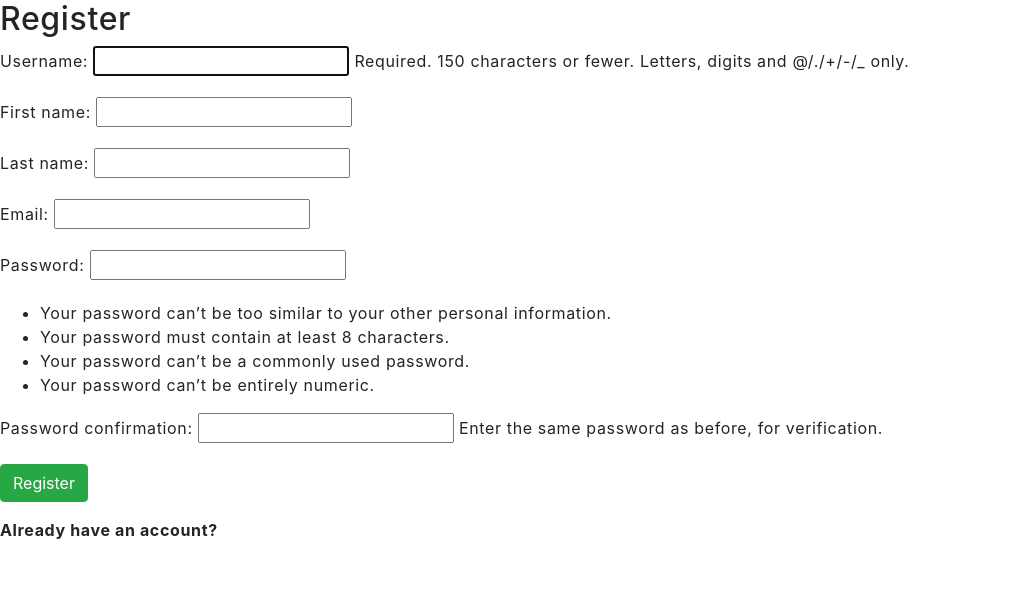
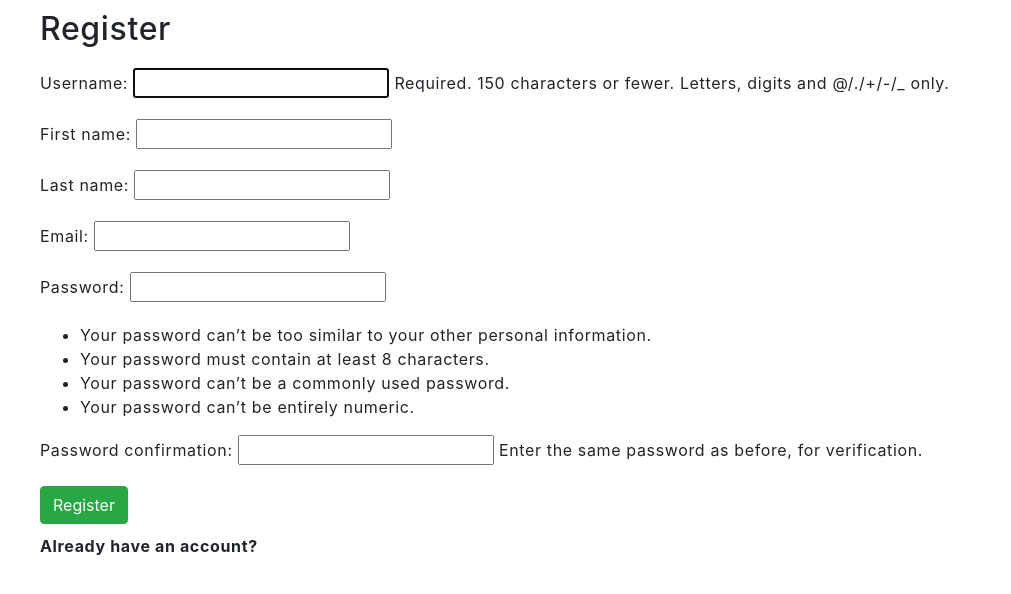
Before and after one commit to CamWri/CSCI4830FinalProject, a Django app: page /members/register/ in a window 1280 px wide. Shown: the part 56-650 px from the top of the page, without its empty margins (0-1011 px from the left). Run offline with Django 5.2, Linux system fonts and the light colour scheme; some libraries are stand-ins or nearby versions.

Commit message:
Register html changes

```diff
--- a/members/templates/register.html
+++ b/members/templates/register.html
@@ -1,29 +1,21 @@
 <!DOCTYPE html>
 <html lang="en">
 {% extends "master.html" %}
+{% load static %}
 
-{% block title %}Create an Account{% endblock %}
+
+<head>
+
+    <title>{% block title %}Create an Account{% endblock %}</title>
+    <link rel="stylesheet" href="{% static 'posts/myfirst.css' %}">
+
+</head>
 
 {% block content %}
-<h2>Register</h2>
-    <form method="POST" class="form-group">
-    <!--    <label for="id_username">Username:</label><br>
-        <input type="text" id="id_username" name="username" required><br>
+<h2 class="register-header">Register</h2>
+<body>
+    <form method="POST" class="form-container">
 
-        <label for="id_first_name">First Name:</label><br>
-        <input type="text" id="id_first_name" name="first_name" required><br>
-
-        <label for="id_last_name">Last Name:</label><br>
-        <input type="text" id="id_last_name" name="last_name" required><br>
-
-        <label for="id_email">Email:</label><br>
-        <input type="email" id="id_email" name="email" required><br>
-
-        <label for="id_password1">Password:</label><br>
-        <input type="password" id="id_password1" name="password1" required><br>
-
-        <label for="id_password2">Confirm Password:</label><br>
-        <input type="password" id="id_password2" name="password2" required><br> -->
         {% csrf_token %}
 
         {{ form.as_p }}
@@ -31,8 +23,9 @@
 
     </form>
 
-    <p><strong>Already have an account?</strong>
+    <p class="register-header"><strong>Already have an account?</strong>
           <a href="/members/login"> Login Now</a>
     </p>
+</body>
 {% endblock %}
 </html>
--- a/posts/static/myfirst.css
+++ b/posts/static/myfirst.css
@@ -92,3 +92,20 @@ body {
   color: #ffffff; /* Adjust the color of the button text if needed */
   outline-color: #ffffff;
 }
+
+.register-header {
+  width: auto;
+  margin-top: 10px;
+  margin-left: 40px;
+}
+
+.form-container {
+  width: auto;
+  margin-left: 40px ;
+  margin-bottom: 10px;
+  margin-top: 20px;
+}
+
+.form-container p {
+
+}
--- a/posts/templates/master.html
+++ b/posts/templates/master.html
@@ -66,7 +66,6 @@
       border-color: #4D70EF; /* Change the border color on hover */
       color: #ffffff; /* Change the text color on hover */
     }
-
 
 
 </style>
```
Also changed, not shown: db.sqlite3.
